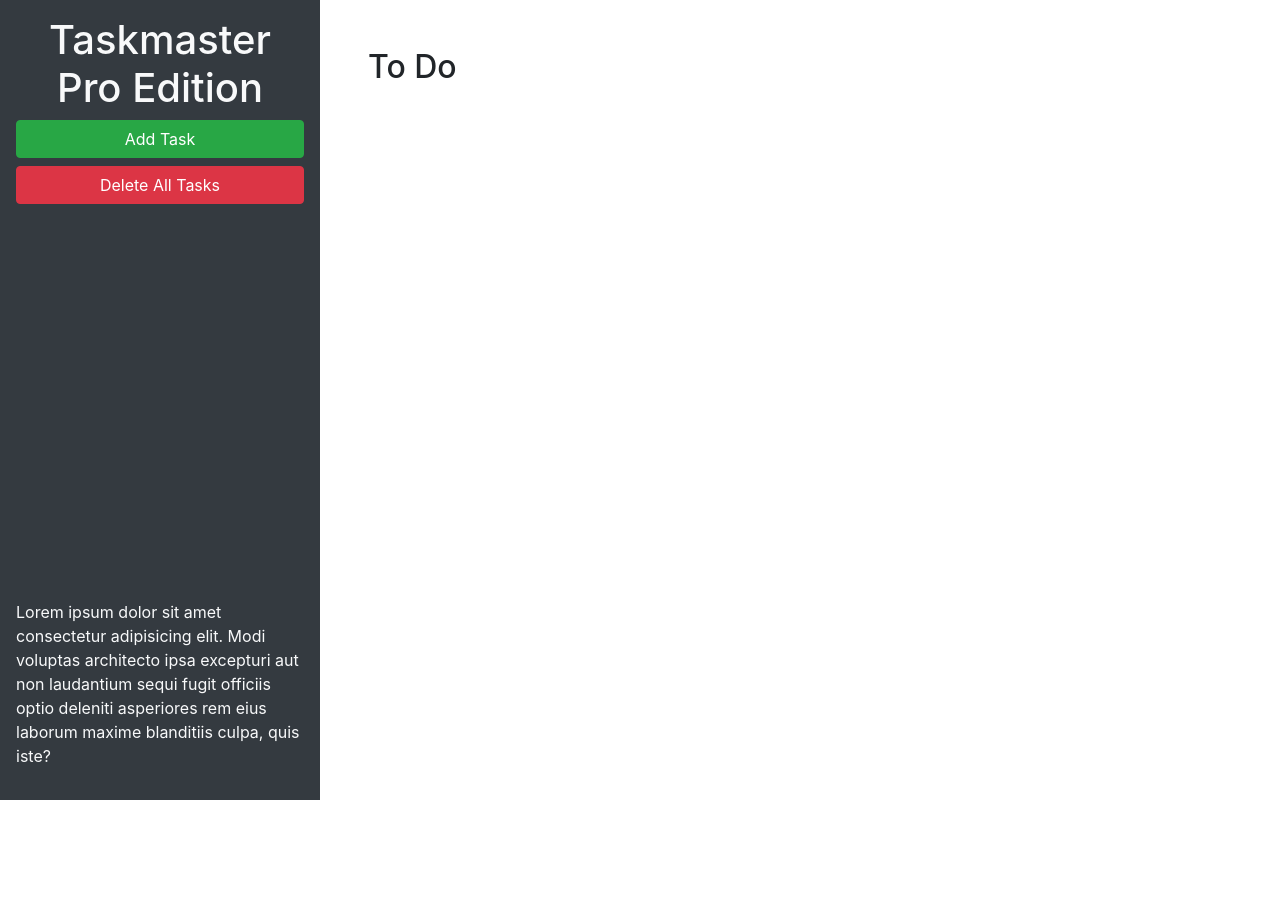
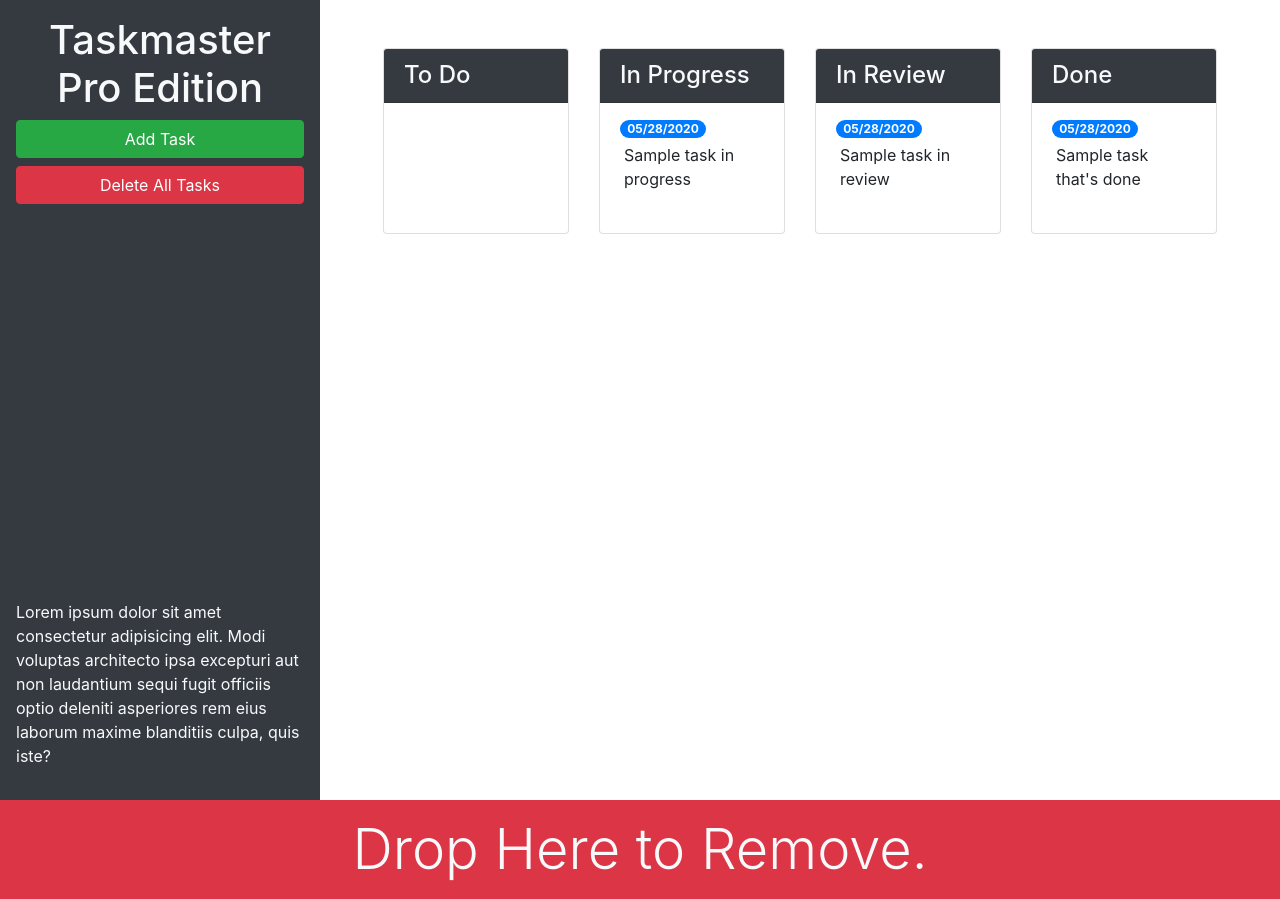
Before and after one commit to drewk2629/taskmaster-pro, a plain HTML site: page index.html in a window 1280 px wide. Before the commit the page ends 800 px from the top, so only its background shows below. Drawn offline with nearby package versions, Linux system fonts and the light colour scheme.

Commit message:
bootstrap layout finished

```diff
--- a/index.html
+++ b/index.html
@@ -13,22 +13,77 @@
 <body>
 
   <div class="row min-vh-100 no-gutters">
-    <header class="col-12 col-lg-3 bg-dark text-light d-flex flex-column p-4 p-lg-3">
+    <header class="col-12 col-lg-3 bg-dark text-light sticky-top d-flex flex-column p-4 p-lg-3">
       <h1 class="text-center">Taskmaster Pro Edition</h1>
       <button id="create-task" class="btn btn-block btn-success" data-toggle="modal" data-target="#task-form-modal">Add
         Task</button>
       <button id="remove-tasks" class="btn btn-block btn-danger">Delete All Tasks</button>
-      <p class="mt-auto">Lorem ipsum dolor sit amet consectetur adipisicing elit. Modi voluptas architecto ipsa
+      <p class="mt-auto d-none d-lg-block">Lorem ipsum dolor sit amet consectetur adipisicing elit. Modi voluptas architecto ipsa
         excepturi aut non
         laudantium sequi fugit officiis optio deleniti asperiores rem eius laborum maxime blanditiis culpa, quis iste?
       </p>
     </header>
-    <main class="col-12 col-lg-9">
-      <div class="m-5">
-        <h2>To Do</h2>
-        <ul id="list-toDo" class="list-group"> </ul>
+    <main class="col-12 col-lg-9 d-flex flex-column">
+      <div class="m-5 row justify-content-around">
+        <!-- todo start -->
+        <div class="col-12 col-md-6 col-xl-3 mb-3">
+          <div class="card">
+            <h4 class="card-header bg-dark text-light">
+              To Do</h4>
+          <ul id="list-toDo" class="list-group list-group-flush"></ul>
+        </div>
+        </div>
+        <!-- todo end -->
+        <!-- in progress start -->
+        <div class="col-12 col-md-6 col-xl-3 mb-3">
+          <div class="card">
+            <h4 class="card-header bg-dark text-light">
+              In Progress</h4>
+          <ul id="list-inProgress" class="list-group list-group-flush">
+            <li class="list-group-item">
+              <span class="badge badge-primary badge-pill">05/28/2020</span>
+              <p class="m-1">Sample task in progress</p>
+            </li>
+          </ul>
+        </div>
+        </div>
+        <!-- in progress end -->
+        <!-- in review start -->
+        <div class="col-12 col-md-6 col-xl-3 mb-3">
+          <div class="card">
+            <h4 class="card-header bg-dark text-light">
+              In Review</h4>
+          <ul id="list-inReview" class="list-group list-group-flush">
+            <li class="list-group-item">
+              <span class="badge badge-primary badge-pill">05/28/2020</span>
+              <p class="m-1">Sample task in review</p>
+            </li>
+          </ul>
+        </div>
+        </div>
+        <!-- in review end -->
+        <!-- done start -->
+        <div class="col-12 col-md-6 col-xl-3 mb-3">
+          <div class="card">
+            <h4 class="card-header bg-dark text-light">
+              Done</h4>
+          <ul id="list-done" class="list-group list-group-flush">
+            <li class="list-group-item">
+              <span class="badge badge-primary badge-pill">05/28/2020</span>
+              <p class="m-1">Sample task that's done</p>
+            </li>
+          </ul>
+        </div>
+        </div>
+        <!-- done end -->
       </div>
     </main>
+  </div>
+
+  <div id="trash">
+    <div class="w-100 bg-danger p-3 text-center text-light display-4 mt-auto">
+      Drop Here to Remove.
+    </div>
   </div>
 
   <!-- Modal -->
@@ -46,11 +101,11 @@
           <form>
             <div class="form-group">
               <label for="modalTaskDescription">Task description</label>
-              <textarea id="modalTaskDescription" rows="3"></textarea>
+              <textarea id="modalTaskDescription" rows="3" class="form-control"></textarea>
             </div>
             <div class="form-group">
               <label for="modalDueDate">Due date</label>
-              <input type="text" id="modalDueDate" placeholder="mm/dd/yyyy" autocomplete="off" />
+              <input type="text" class="form-control" id="modalDueDate" placeholder="mm/dd/yyyy" autocomplete="off" />
             </div>
           </form>
         </div>
```
